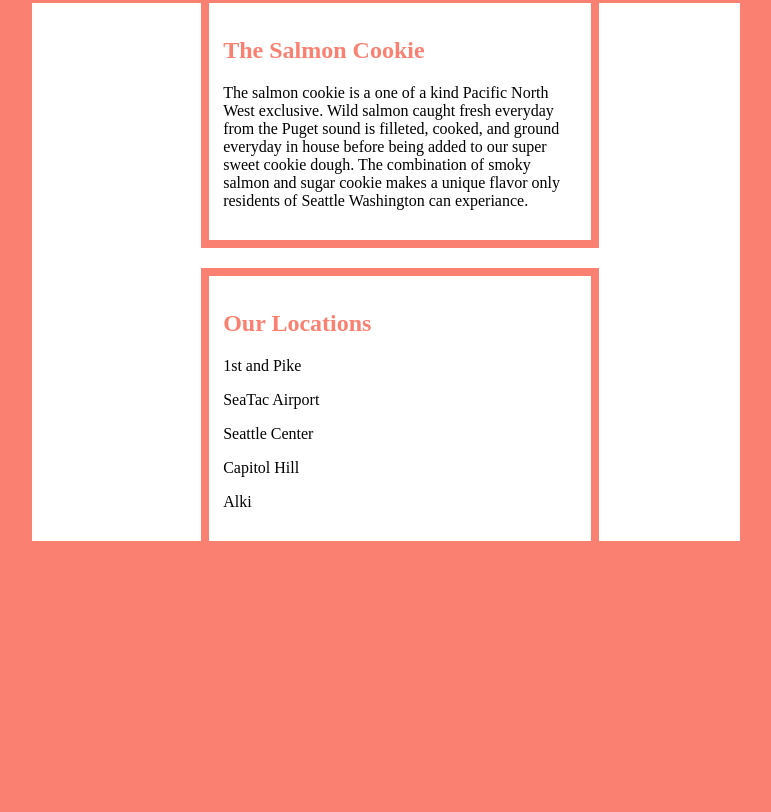
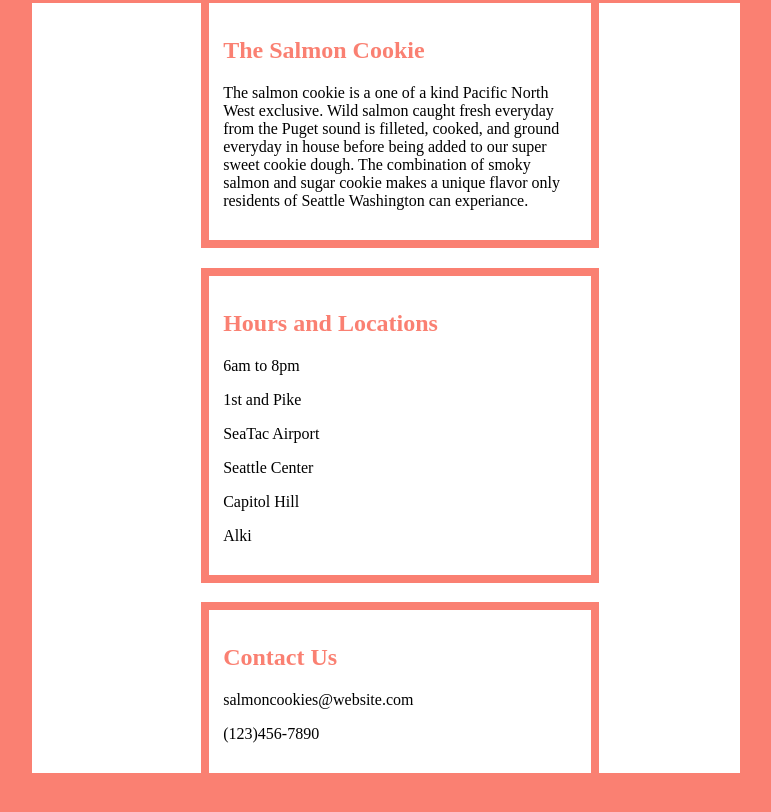
Before and after one commit to JoeyDeRosa/cookie-stand, a plain HTML site: page index.html in a window 1280 px wide. Shown: the part 318-1130 px from the top of the page, without its empty margins (254-1025 px from the left). Before the commit the page ends 922 px from the top, so only its background shows below. Drawn offline with Linux system fonts and the light colour scheme.

Commit message:
more to the web site

```diff
--- a/index.html
+++ b/index.html
@@ -14,12 +14,19 @@
         <p>The salmon cookie is a one of a kind Pacific North West exclusive. Wild salmon caught fresh everyday from the Puget sound is filleted, cooked, and ground everyday in house before being added to our super sweet cookie dough. The combination of smoky salmon and sugar cookie makes a unique flavor only residents of Seattle Washington can experiance.</p>
       </article>
       <article>
-        <h1>Our Locations</h1>
+        <h1>Hours and Locations</h1>
+        <p>6am to 8pm</p>
         <p>1st and Pike</p>
         <p>SeaTac Airport</p>
         <p>Seattle Center</p>
         <p>Capitol Hill</p>
         <p>Alki</p>
+      </article>
+      <article>
+        <h1>Contact Us</h1>
+        <p>salmoncookies@website.com</p>
+        <p>(123)456-7890</p>
+      </article>
     </div>
   </body>
 </html>
```
